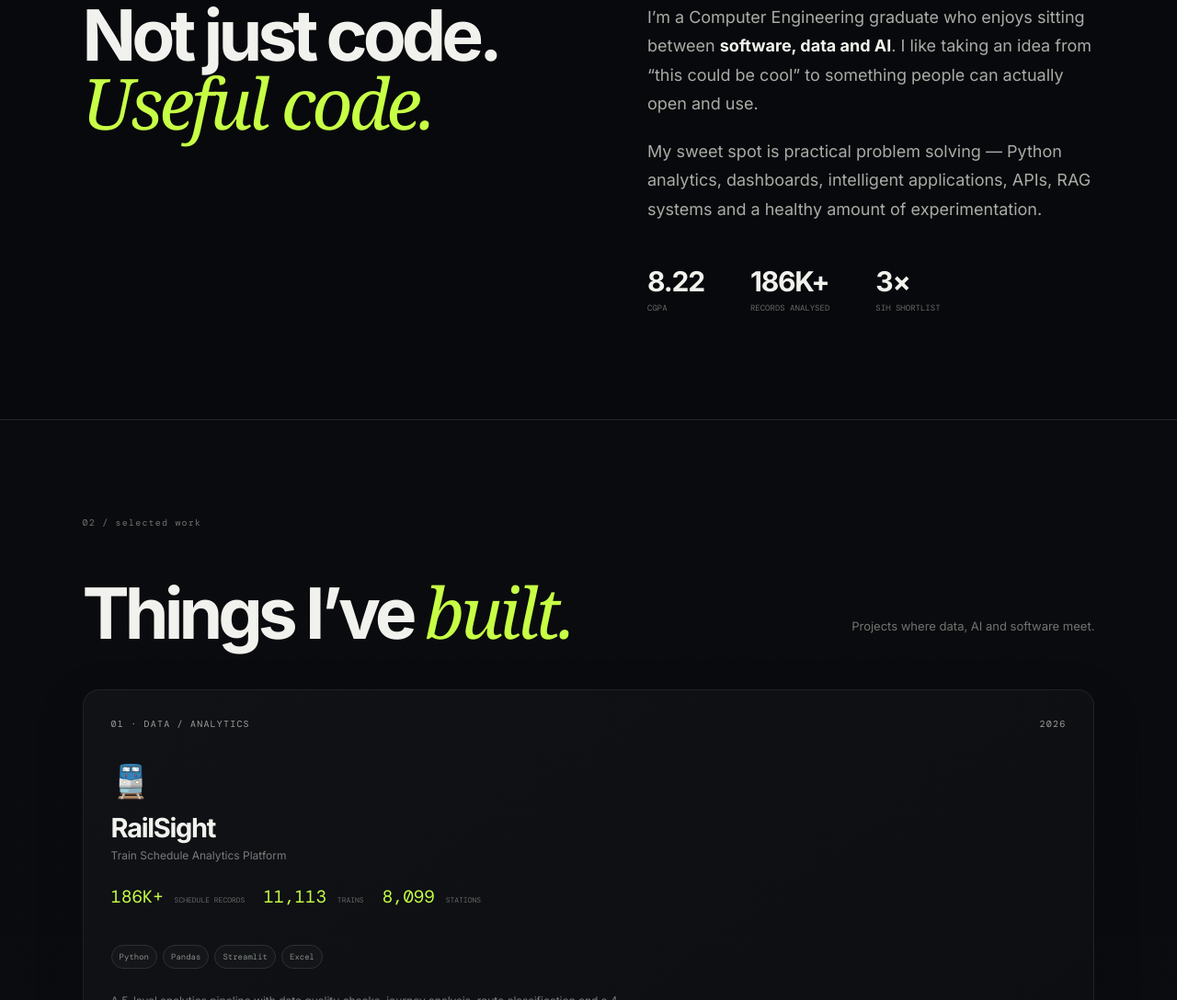
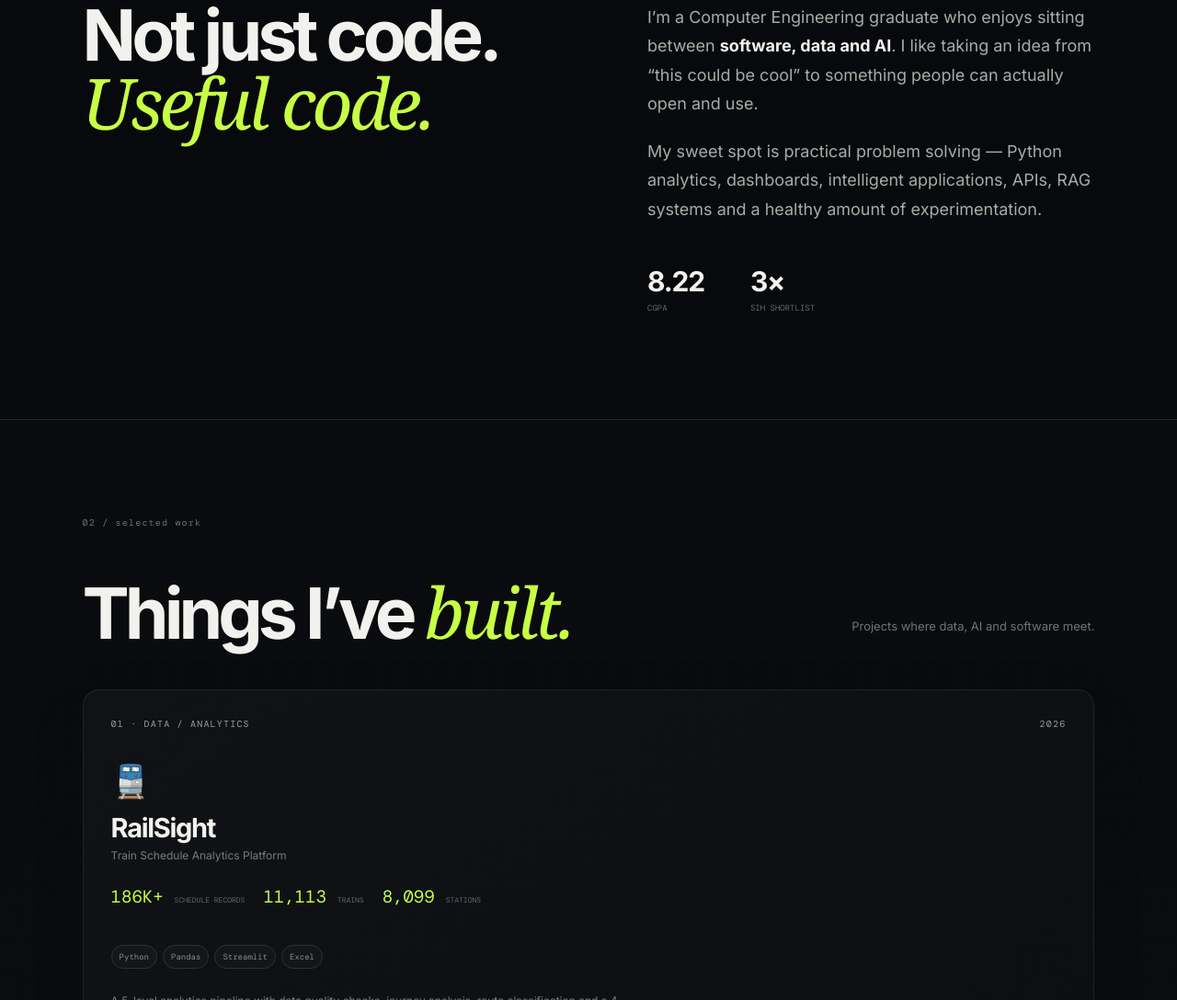
Before and after one commit to VedantPadwal04/VedantPadwal-Portfolio, a plain HTML site: page index.html in a window 1280 px wide. Shown: the part 1068-2156 px from the top of the page at 92% size. Drawn offline with nearby package versions, Linux system fonts and the light colour scheme.

Commit message:
Remove record count from mini-stats section

```diff
--- a/index.html
+++ b/index.html
@@ -63,7 +63,7 @@
         <div class="about-text">
           <p>I’m a Computer Engineering graduate who enjoys sitting between <strong>software, data and AI</strong>. I like taking an idea from “this could be cool” to something people can actually open and use.</p>
           <p>My sweet spot is practical problem solving — Python analytics, dashboards, intelligent applications, APIs, RAG systems and a healthy amount of experimentation.</p>
-          <div class="mini-stats"><div><strong>8.22</strong><span>CGPA</span></div><div><strong>186K+</strong><span>records analysed</span></div><div><strong>3×</strong><span>SIH shortlist</span></div></div>
+          <div class="mini-stats"><div><strong>8.22</strong><span>CGPA</span></div><div><strong>3×</strong><span>SIH shortlist</span></div></div>
         </div>
       </div>
     </section>
```
